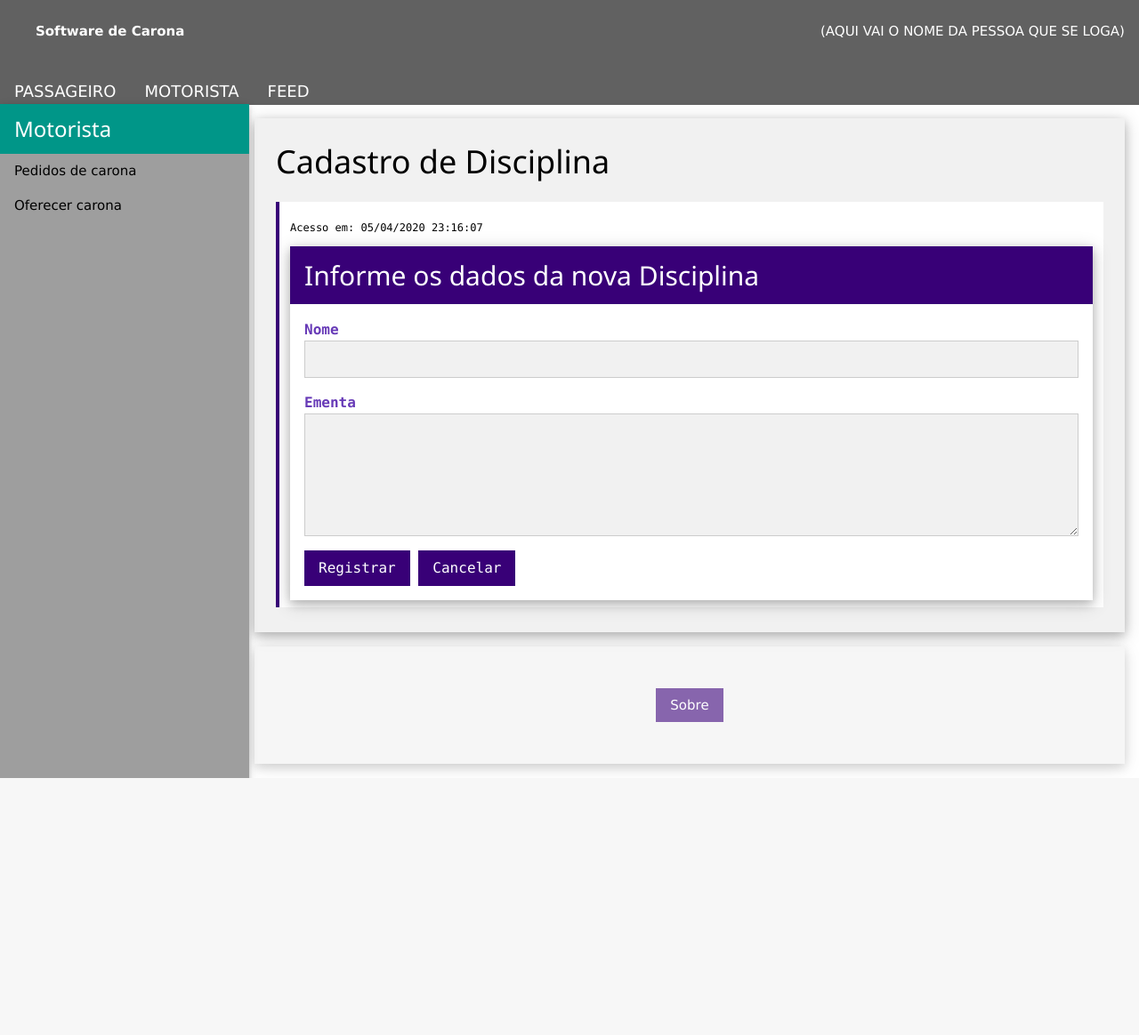
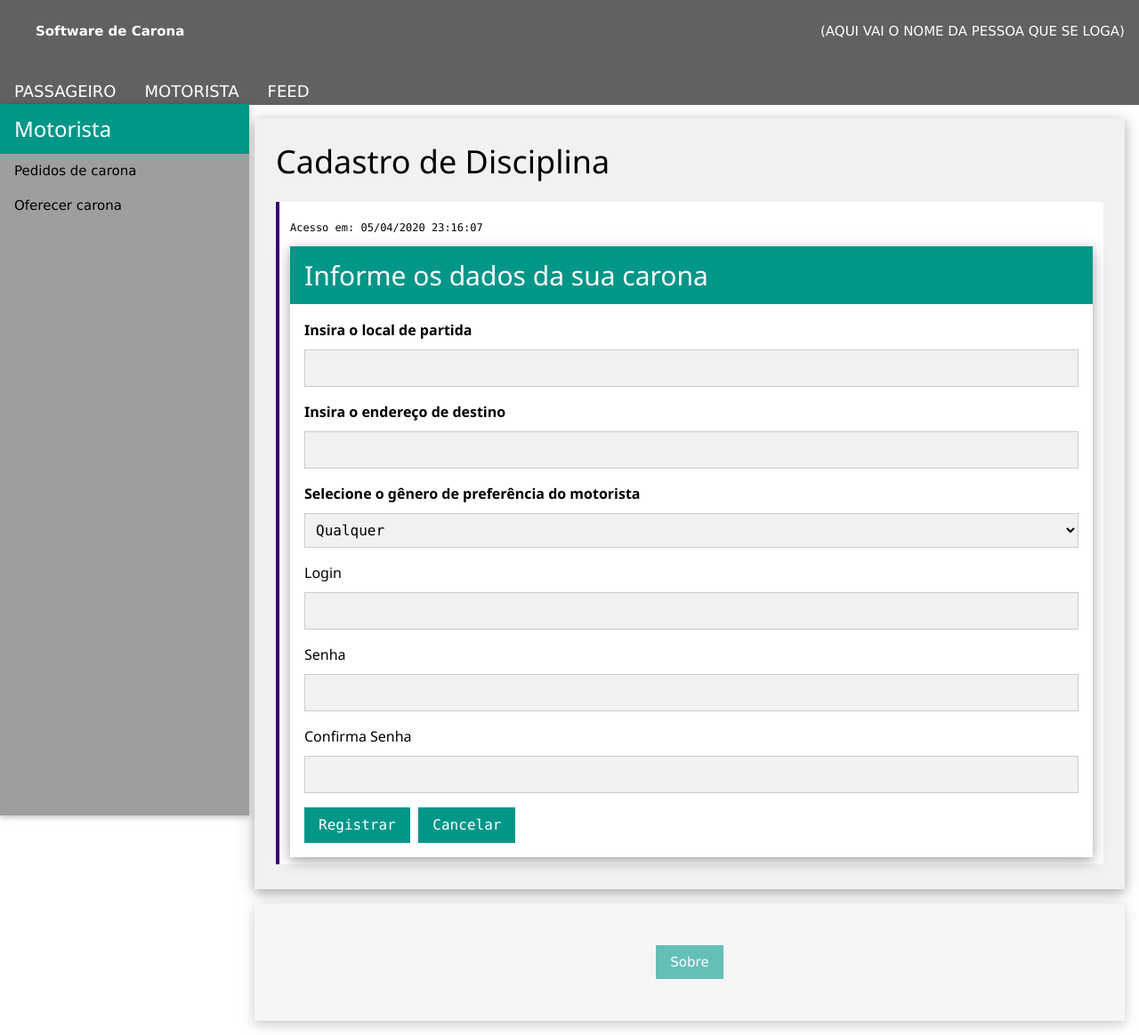
Before and after one commit to n4th4nrjesus/SoftwareDeCarona, a PHP site: page /discContratar.php in a window 1280 px wide. Shown: the whole page at 89% size. Before the commit the page ends 875 px from the top, so only its background shows below. Run offline with PHP 8.4, Linux system fonts and the light colour scheme.

Commit message:
adicinando form para oferecer carona

```diff
--- a/discContratar.php
+++ b/discContratar.php
@@ -48,21 +48,39 @@ Software de Carona
                 ?>
 
                 <div class="w3-responsive w3-card-4">
-                    <div class="w3-container w3-theme">
-                        <h2>Informe os dados da nova Disciplina</h2>
+                    <div class="w3-container w3-teal">
+
+                        <h2>Informe os dados da sua carona</h2>
                     </div>
-                    <form class="w3-container" action="DiscContratar_exe.php" method="post" onsubmit="return check(this.form)">
+                    <form class="w3-container" action="ProfContratar_exe.php" method="post" onsubmit="return check(this.form)">
 						<input type="hidden" id="acaoForm" name="acaoForm" value="Contratar">
 						<p>
-						<label class="w3-text-deep-purple"><b>Nome</b></label>
-						<input class="w3-input w3-border w3-light-grey" name="Nome" type="text" pattern="[a-zA-Z\u00C0-\u00FF ]{10,100}$"
-							   title="Nome da disciplina entre 10 e 100 letras." required></p>
+						<label class="w3-text-teal"></label></p><h6><b>Insira o local de partida</b></h6>
+						<input class="w3-input w3-border w3-light-grey" name="Nome" type="text" pattern="[a-zA-Z\u00C0-\u00FF ]{10,100}$" title="Endereço entre 10 e 100 letras." required=""><p></p>
 						<p>
-						<label class="w3-text-deep-purple"><b>Ementa</b></label>
-						<textarea class="w3-input w3-border w3-light-grey " name="Ementa"  rows="5" title="Texto Descritivo" required></textarea>
+						<label class="w3-text-teal"></label></p><h6><b>Insira o endereço de destino</b></h6>
+						<input class="w3-input w3-border w3-light-grey " name="Celular" type="text" pattern="\([0-9]{2}\)[0-9]{4,6}-[0-9]{3,4}$" title="(11)1111-1111." required=""><p></p>
 						<p>
-						<input type="submit" value="Registrar" class="w3-btn w3-theme" >
-						<input type="button" value="Cancelar" class="w3-btn w3-theme" onclick="window.location.href='.'"></p>
+						<label class="w3-text-teal"></label></p><h6><b>Selecione o gênero de preferência do motorista</b></h6>
+
+                        <select class="w3-input w3-border w3-light-grey" name="DataNasc">
+                            <option value="qualquer">Qualquer</option>
+                            <option value="masculino">Masculino</option>
+                            <option value="feminino">Feminino</option>
+                        </select>
+						<p>
+						<label class="w3-text-teal"></label></p><h6>Login</h6>
+						<input class="w3-input w3-border w3-light-grey" name="Login" type="text" pattern="[a-zA-Z]{2,20}.[a-zA-Z]{2,20}" title="Formato: nome.sobrenome" required=""><p></p>
+						<p>
+						<label class="w3-text-teal"></label></p><h6>Senha</h6>
+						<input class="w3-input w3-border w3-light-grey" name="Senha" type="password" pattern="(?=.*\d)(?=.*[a-z])(?=.*[A-Z]).{6,8}" title="Deve conter ao menos um número, uma letra maiúscula e minúscula, um caracter especial, com 6 a 8 caracteres" required=""><p></p>
+						<p>
+						<label class="w3-text-teal"></label></p><h6>Confirma Senha</h6>
+						<input class="w3-input w3-border w3-light-grey" name="Senha2" type="password" pattern="(?=.*\d)(?=.*[a-z])(?=.*[A-Z]).{6,8}" title="Deve conter ao menos um número, uma letra maiúscula e minúscula, um caracter especial, com 6 a 8 caracteres" required=""> <p></p>
+
+						<p>
+						<input type="submit" value="Registrar" class="w3-btn w3-teal" >
+						<input type="button" value="Cancelar" class="w3-btn w3-teal" onclick="window.location.href='.'"></p>
 					</form>
 				</div>
 
@@ -74,7 +92,7 @@ Software de Carona
 	<footer class="w3-panel w3-padding-32 w3-card-4 w3-light-grey w3-center w3-opacity">
     <p>
         <nav>
-            <a class="w3-button w3-theme w3-hover-white"
+            <a class="w3-button w3-teal w3-hover-white"
                onclick="document.getElementById('id01').style.display='block'">Sobre</a>
         </nav>
     </p>
```
